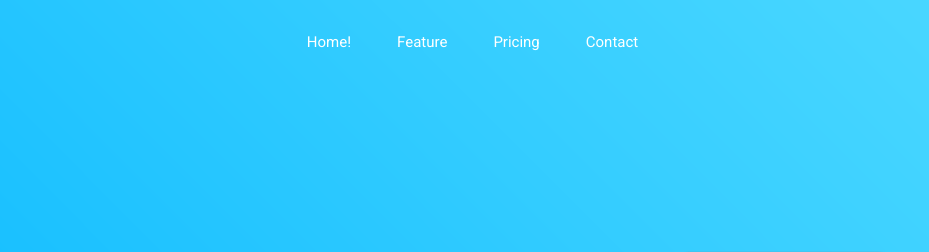
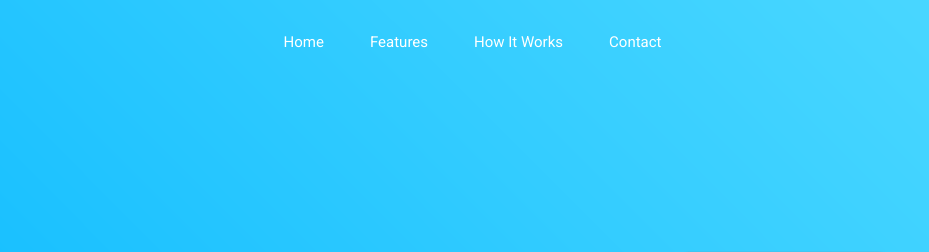
Before and after one commit to braxhawk/hackNC2019, a plain HTML site: page website/index.html in a window 1280 px wide. Shown: the top 252 px of the page, 219-1148 px from the left. Drawn offline with Linux system fonts and the light colour scheme.

Commit message:
changed tab names

```diff
--- a/website/index.html
+++ b/website/index.html
@@ -43,13 +43,13 @@
                         <div class="collapse navbar-collapse main-menu-item" id="navbarSupportedContent">
                             <ul class="navbar-nav">
                                 <li class="nav-item">
-                                    <a class="nav-link" href="index.html">Home!</a>
+                                    <a class="nav-link" href="index.html">Home</a>
                                 </li>
                                 <li class="nav-item">
-                                    <a class="nav-link" href="feature.html">feature</a>
+                                    <a class="nav-link" href="feature.html">Features</a>
                                 </li>
                                 <li class="nav-item">
-                                    <a class="nav-link" href="pricing.html">pricing</a>
+                                    <a class="nav-link" href="pricing.html">How It Works</a>
                                 </li>
 
                                 <li class="nav-item">
```
